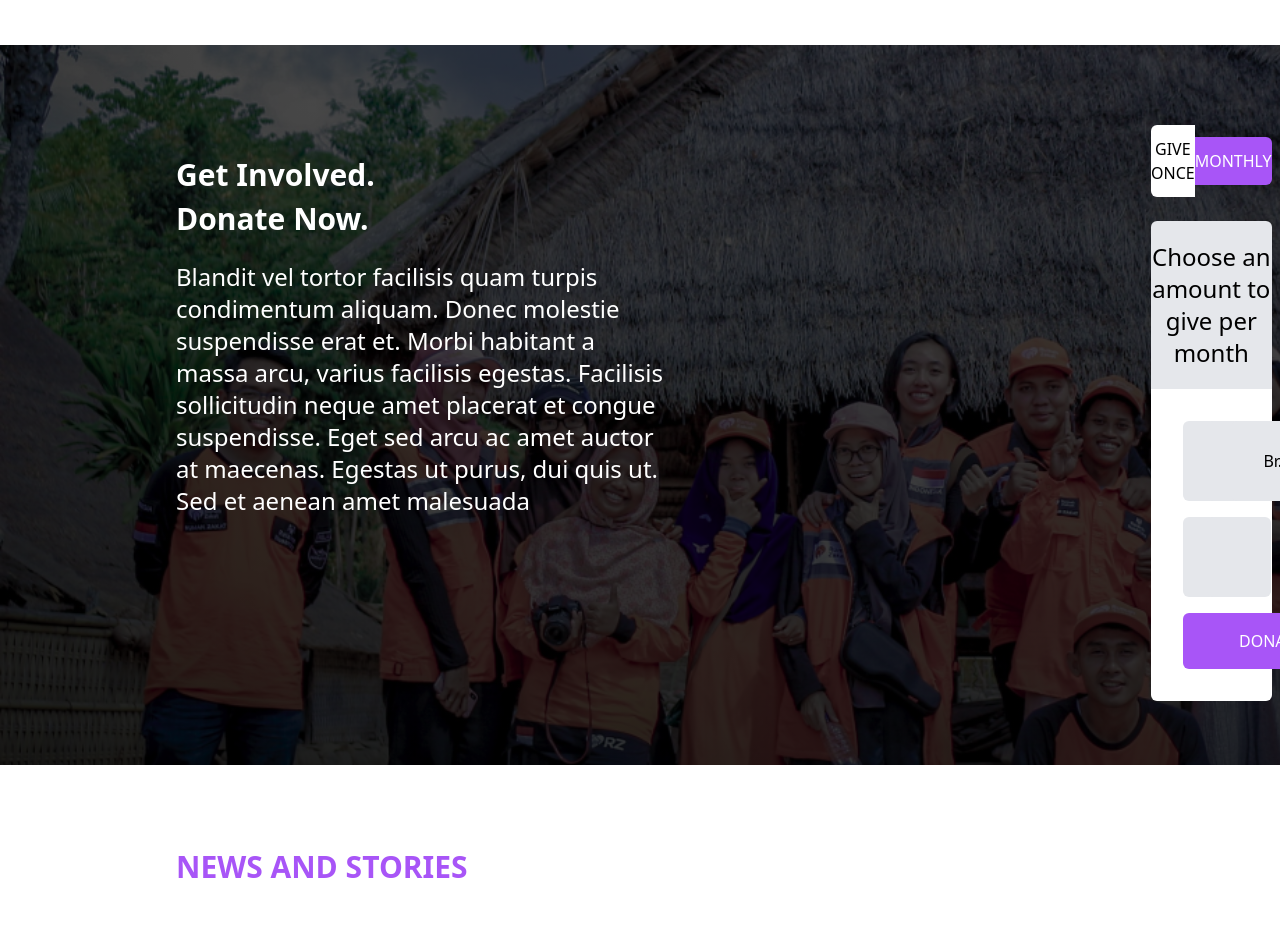
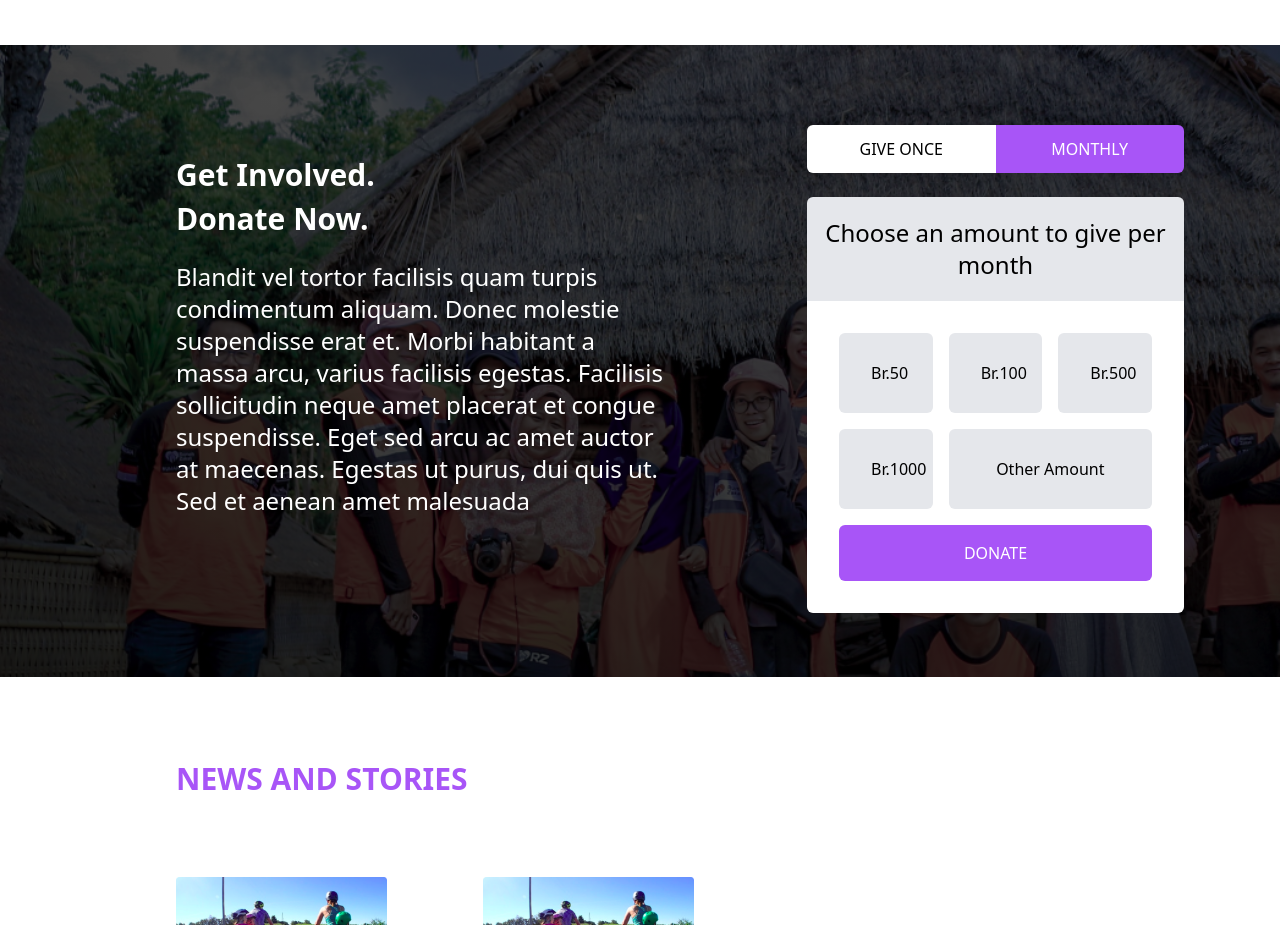
Before and after one commit to abdukasim/muntaha-website, a Next.js app: page / in a window 1280 px wide. Shown: the part 3600-4525 px from the top of the page. Built offline with nearby package versions, Linux system fonts and the light colour scheme.

Commit message:
created donation button component and adjusted breakpoints for responsivness purposes

```diff
--- /dev/null
+++ b/components/donationButton.js
@@ -0,0 +1,9 @@
+import React from "react";
+
+export default function DonationButton({ text }) {
+  return (
+    <button className="py-4 md:py-7 sm:px-7 md:px-8 bg-gray-200 rounded-md">
+      <p className="text-center text-xs sm:text-base">{text}</p>
+    </button>
+  );
+}
--- a/components/donationSection.js
+++ b/components/donationSection.js
@@ -1,10 +1,12 @@
 import React from "react";
+import DonationButton from "./donationButton";
 
 export default function DonationSection() {
+  const donationAmounts = ["Br.50", "Br.100", "Br.500", "Br.1000"];
   return (
     <section className="donation-section donation-pattern-sm md:donation-pattern-lg bg-no-repeat bg-cover">
-      <div className="flex flex-col lg:flex-row lg:justify-between">
-        <div className="px-10 pt-16 pb-10 md:py-28 lg:pl-44  md:bg-inherit flex items-start flex-col w-full md:w-max">
+      <div className="flex flex-col xl:flex-row xl:justify-between">
+        <div className="px-10 pt-16 pb-10 md:py-28 md:pl-20 xl:pl-44  md:bg-inherit flex items-start flex-col w-full md:w-max">
           <h2 className="font-black text-3xl text-white mb-2">Get Involved.</h2>
           <h2 className="font-black text-3xl text-white mb-6">Donate Now.</h2>
           <p className="mb-6 pb-3 font-light text-base text-white md:text-2xl md:about-p-sm">
@@ -15,8 +17,8 @@ export default function DonationSection() {
             Egestas ut purus, dui quis ut. Sed et aenean amet malesuada
           </p>
         </div>
-        <div className="lg:mt-20 lg:mx-14 w-full">
-          <div className="flex flex-row items-center justify-center mb-6 mx-10 xl:ml-96 ">
+        <div className="xl:mt-20 md:mx-14">
+          <div className="flex flex-row items-center justify-center mb-6 mx-10 ">
             <button className="py-3 w-full bg-white uppercase rounded-tl-md rounded-bl-md">
               give once
             </button>
@@ -24,25 +26,16 @@ export default function DonationSection() {
               monthly
             </button>
           </div>
-          <div className="flex flex-col mx-10 xl:ml-96 mb-16">
+          <div className="flex flex-col mx-10 mb-16 ">
             <div className="bg-gray-200 rounded-tr-md rounded-tl-md py-5 md:px-18">
-              <p className="font-medium text-base sm:text-lg md:text-2xl text-center">
+              <p className="font-medium text-base sm:text-xl md:text-2xl text-center">
                 Choose an amount to give per month
               </p>
             </div>
             <div className=" bg-white rounded-br-md rounded-bl-md grid grid-cols-3 gap-4 p-5 md:p-8">
-              <button className="py-4 md:py-7 sm:px-7 md:px-8 bg-gray-200 rounded-md">
-                <p className="text-center text-xs sm:text-base">Br.50</p>
-              </button>
-              <button className="py-4 md:py-7 sm:px-7 md:px-8 bg-gray-200 rounded-md">
-                <p className="text-center text-xs sm:text-base">Br.100</p>
-              </button>
-              <button className="py-4 md:py-7 sm:px-7 md:px-8 bg-gray-200 rounded-md">
-                <p className="text-center text-xs sm:text-base">Br.500</p>
-              </button>
-              <button className="py-4 md:py-7 sm:px-7 md:px-8 bg-gray-200 rounded-md">
-                <p className="text-center text-xs sm:text-base">Br.1000</p>
-              </button>
+              {donationAmounts.map((amount) => (
+                <DonationButton text={amount} key={amount} />
+              ))}
               <input
                 className="py-4 md:py-7 sm:px-7 md:px-8 bg-gray-200 rounded-md col-span-2 placeholder:text-center placeholder:text-xs placeholder:sm:text-base placeholder:text-black"
                 placeholder="Other Amount"
```
